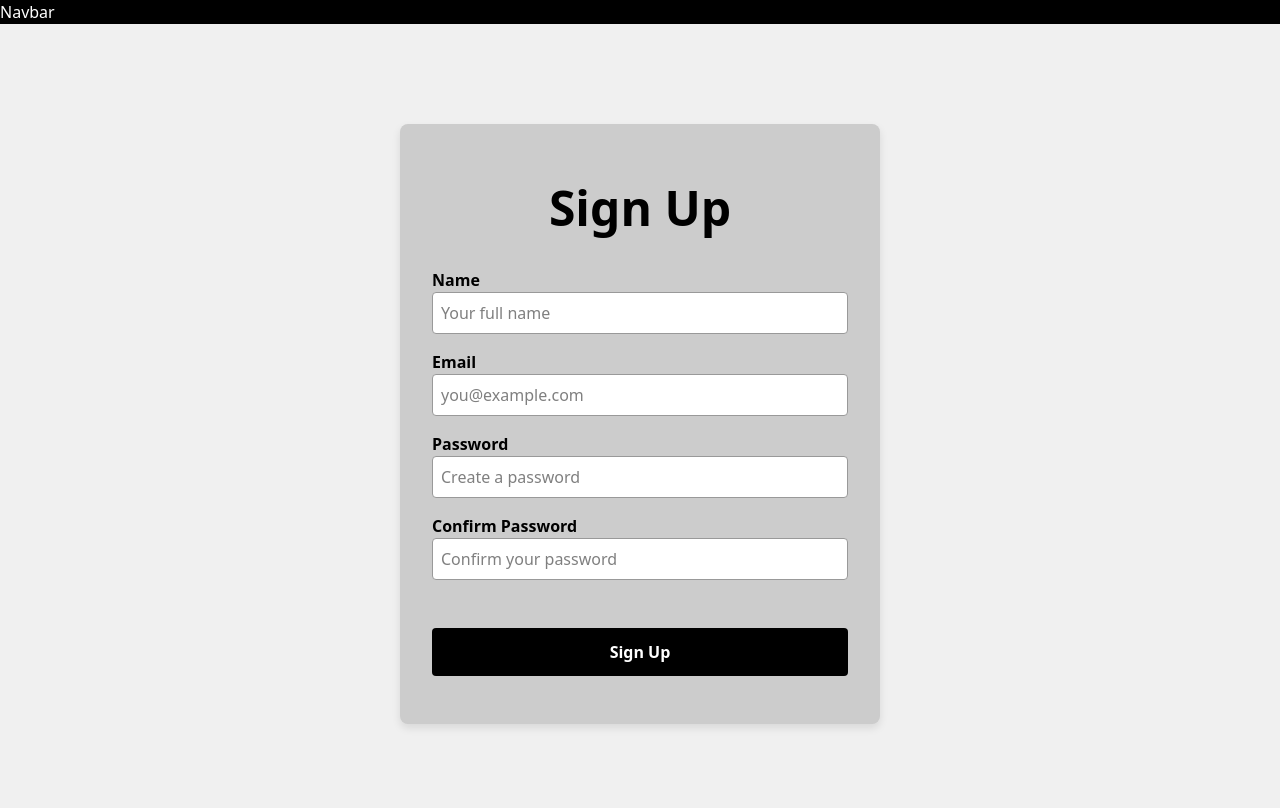
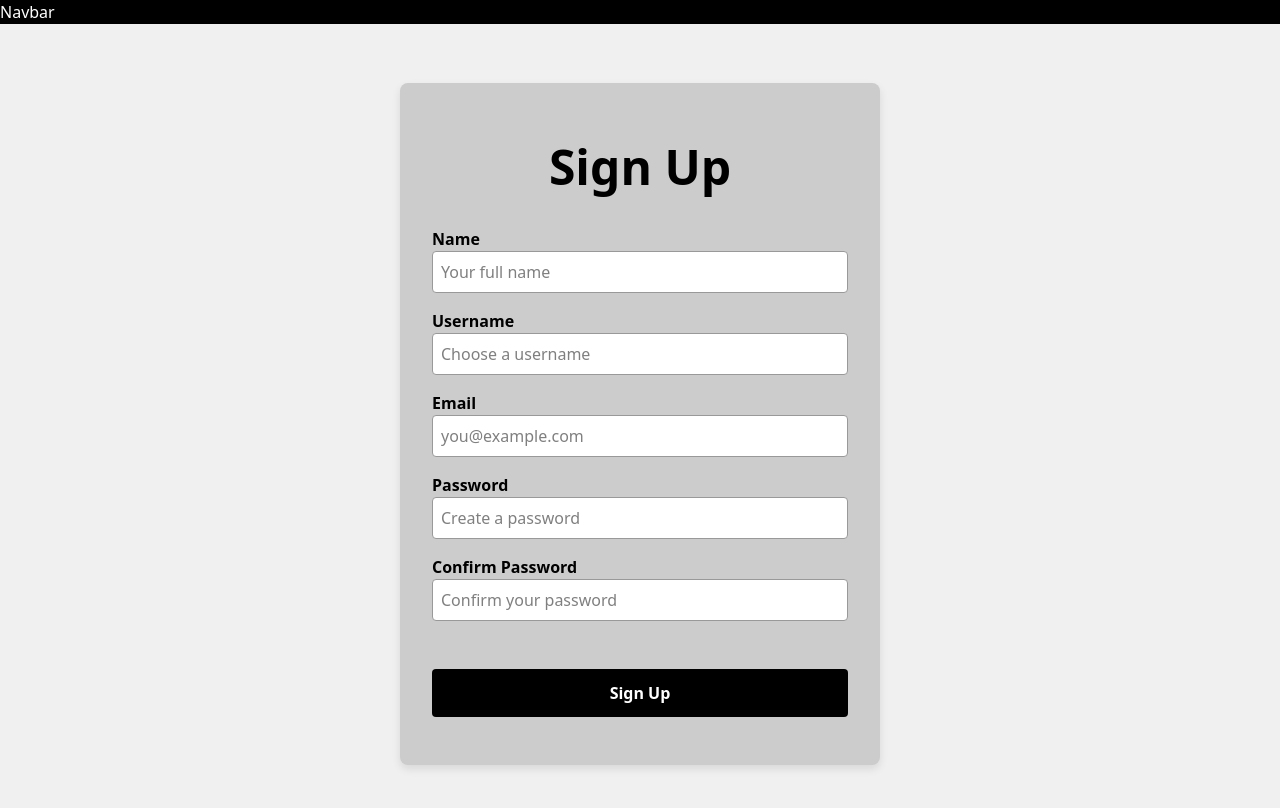
Before and after one commit to srneha24/BugTracker, a React (Vite) app in the folder bug-tracker-ui/: page /signup in a window 1280 px wide. Shown: the top 808 px of the page. Built offline with nearby package versions, Linux system fonts and the light colour scheme; no server answers.

Commit message:
Refactor SignUp and axiosInstance to use environment variables

```diff
--- a/bug-tracker-ui/src/api/axiosInstance.ts
+++ b/bug-tracker-ui/src/api/axiosInstance.ts
@@ -1,18 +1,8 @@
 import axios from 'axios';
 
 const axiosInstance = axios.create({
-  baseURL: 'http://localhost:8080/api/v1',
+  baseURL: import.meta.env.VITE_API_BASE_URL,
+  withCredentials: true,
 });
 
-axiosInstance.interceptors.request.use(
-  (config) => {
-    const token = localStorage.getItem('token');
-    if (token) {
-      config.headers.Authorization = `Bearer ${token}`;
-    }
-    return config;
-  },
-  (error) => Promise.reject(error)
-);
-
 export default axiosInstance;
--- a/bug-tracker-ui/src/pages/SignUpPage.tsx
+++ b/bug-tracker-ui/src/pages/SignUpPage.tsx
@@ -6,6 +6,7 @@
 
 const SignUpPage = () => {
   const [name, setName] = useState('');
+  const [username, setUsername] = useState('');
   const [email, setEmail] = useState('');
   const [password, setPassword] = useState('');
   const [confirmPassword, setConfirmPassword] = useState('');
@@ -24,17 +25,16 @@
     try {
       const response = await axiosInstance.post('/user/signup', {
         name,
+        username,
         email,
         password,
       });
 
       if (response.data.success) {
-        // Save token if backend returns one
         if (response.data.token) {
           localStorage.setItem('token', response.data.token);
         }
         alert('Sign up successful!');
-        // Navigate to home or dashboard directly if token saved
         navigate('/home');
       } else {
         setError(response.data.message || 'Sign up failed');
@@ -61,6 +61,18 @@
               onChange={e => setName(e.target.value)}
               required
               placeholder="Your full name"
+              className="input-field"
+            />
+          </div>
+
+          <div className="form-group">
+            <label className="input-label">Username</label><br />
+            <input
+              type="text"
+              value={username}
+              onChange={e => setUsername(e.target.value)}
+              required
+              placeholder="Choose a username"
               className="input-field"
             />
           </div>
```
